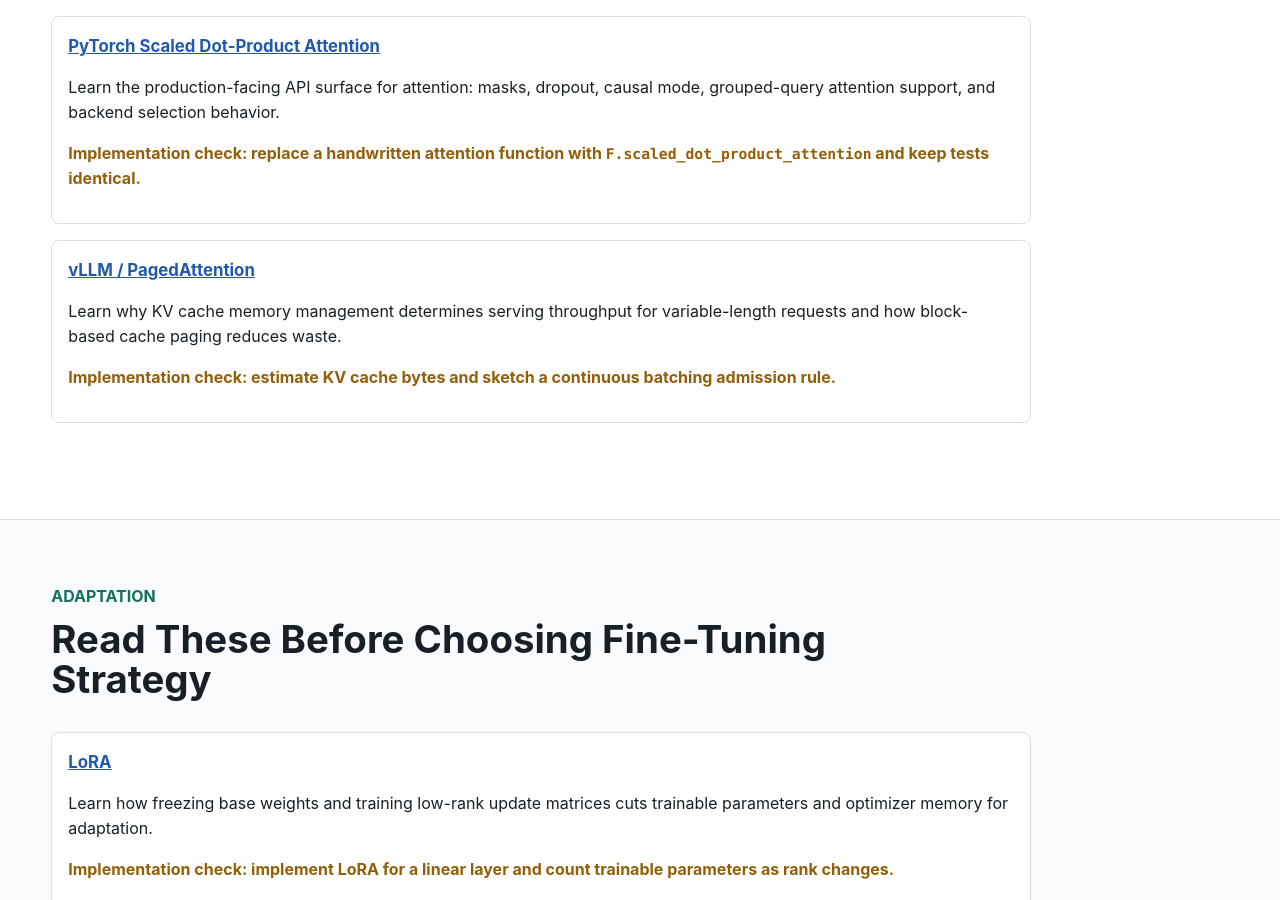
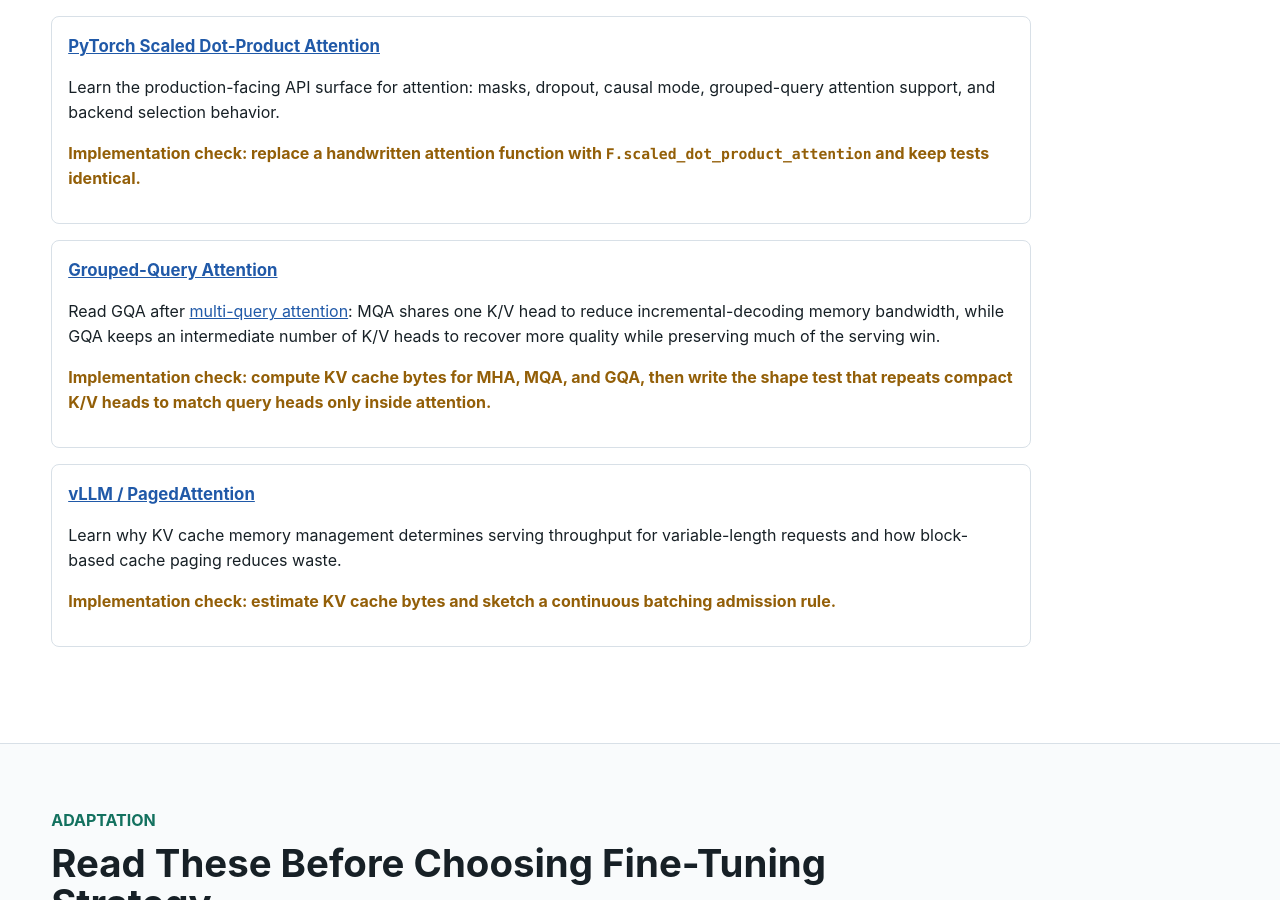
Before and after one commit to kennethli319/kennethli319.github.io, a Jekyll site: the page llm-ml-course/lessons/research-reading-map.html, which Jekyll copies as it is, in a window 1280 px wide and 900 px high, scrolled down 2209 px. Built offline with Jekyll 4.4.1, drawn with Linux system fonts in a browser that asks for light colours.

Commit message:
Sync LLM course GQA reading entry

```diff
--- a/llm-ml-course/lessons/research-reading-map.html
+++ b/llm-ml-course/lessons/research-reading-map.html
@@ -76,6 +76,11 @@
           <p class="lab">Implementation check: replace a handwritten attention function with <code>F.scaled_dot_product_attention</code> and keep tests identical.</p>
         </article>
         <article class="problem-card">
+          <h4><a href="https://arxiv.org/abs/2305.13245">Grouped-Query Attention</a></h4>
+          <p>Read GQA after <a href="https://arxiv.org/abs/1911.02150">multi-query attention</a>: MQA shares one K/V head to reduce incremental-decoding memory bandwidth, while GQA keeps an intermediate number of K/V heads to recover more quality while preserving much of the serving win.</p>
+          <p class="lab">Implementation check: compute KV cache bytes for MHA, MQA, and GQA, then write the shape test that repeats compact K/V heads to match query heads only inside attention.</p>
+        </article>
+        <article class="problem-card">
           <h4><a href="https://arxiv.org/abs/2309.06180">vLLM / PagedAttention</a></h4>
           <p>Learn why KV cache memory management determines serving throughput for variable-length requests and how block-based cache paging reduces waste.</p>
           <p class="lab">Implementation check: estimate KV cache bytes and sketch a continuous batching admission rule.</p>
```
